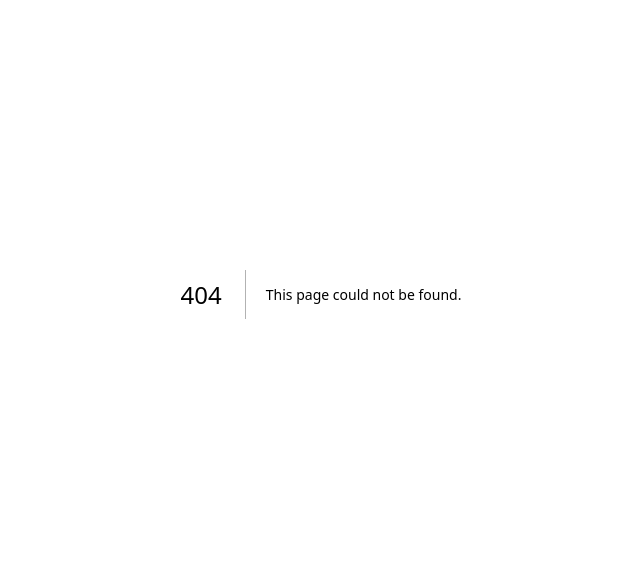
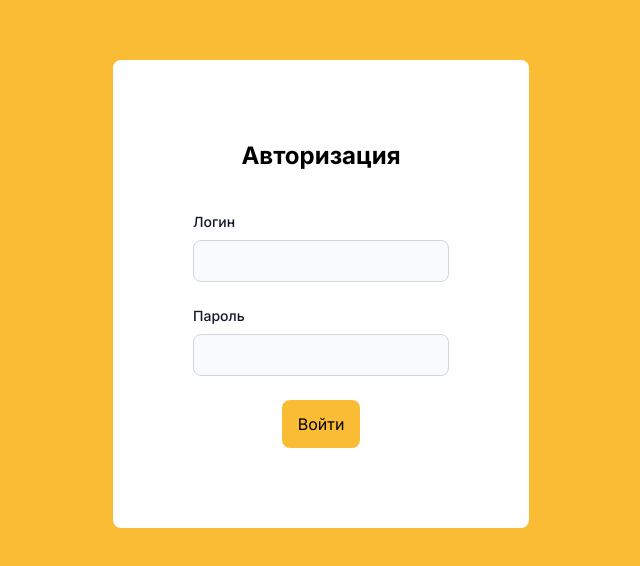
Before and after one commit to lloopy123123543/NextJs, a Next.js app in the folder front/: page /login in a window 1280 px wide. Before the commit this address had no page. Shown: the part 106-672 px from the top of the page, without its empty margins (319-959 px from the left). Built offline with nearby package versions, Linux system fonts and the light colour scheme.

Commit message:
admin panel

```diff
--- a/front/app/admin/page.js
+++ b/front/app/admin/page.js
@@ -1,35 +1,63 @@
 "use client"
-
-import React from 'react'
+import React, { Component, useRef, useState, useEffect } from "react";
 
 const page = () => {
-  return (
-<div className=" grid grid-cols-1 w-full mx-auto ">
-      <input  defaultValue="10000"  type="text"
-        className=" w-screen text-xl text-center text-white bg-Main"></input>
+    const [Order, setOrder] = useState([])
 
-      <div className="grid grid-cols-1 lg:grid-cols-2 h-full ">
-        <div className="flex items-center p-0 justify-centers w-full h-auto max-w-full">
-          <img src='../public/images/cat.jpg' alt="cat" className=" h-full w-full"></img>
+
+    useEffect(() => {
+        fetch('http://localhost:8000/api/orders/check',{
+            method: 'POST',
+            headers: {
+              'Content-Type': 'application/json',
+              'Authorization': 'Bearer ' + localStorage.getItem('token')
+            },
+          })
+          .then(response => response.json())
+          .then(data => {
+            setOrder(data)
+
+          })
+          .catch(error => console.log('Failed: ' + error.message));
+
+
+    }, [])
+
+
+    const delete_order =(id) => {
+        console.log(id)
+        fetch(`http://localhost:8000/api/orders/delete/${id}`,{
+            method: 'delete',
+            headers: {
+              'Content-Type': 'application/json',
+              'Authorization': 'Bearer ' + localStorage.getItem('token')
+            },
+          })
+          .then(response => response.json())
+          .then(data => {
+          })
+          .catch(error => console.log('Failed: ' + error.message));
+
+    }
+
+
+    return(
+        <div className="container mt-10 w-full mx-auto flex  gap-10">
+            {!!Order && Order.map((order) => <div key={order.id} className="bg-Main rounded-lg p-8">
+           <div className="text-xl font-bold">№{order.id}</div>
+                <div className="flex gap-1">Створка 1: <p className="font-bold">{order.stvorka1}</p></div>
+                <div className="flex gap-1">Створка 2: <p className="font-bold">{order.stvorka2}</p></div>
+                <div className="flex gap-1">Створка 3: <p className="font-bold">{order.stvorka3}</p></div>
+                <div className="flex gap-1">Высота: <p className="font-bold">{order.height}</p></div>
+                <div className="flex gap-1">Ширина: <p className="font-bold">{order.weight}</p></div>
+                <div className="flex gap-1">Стеклопакет: <p className="font-bold">{order.steklopacket}</p></div>
+                <div className="flex gap-1">Обратная связь: <p className="font-bold">{order.callback}</p></div>
+                <div className="flex gap-1">Примерная стоимость: <p className="font-bold">{order.cost}</p></div>
+               <button onClick={delete_order(order.id)} className="w-full bg-white mt-3 rounded-xl">Удалить заказ</button>
+            </div>)}
         </div>
-        <div className="  bg-slate-500">vvv</div>
-      </div>
-      <div className="text-xl bg-slate-600 flex items-center justify-center">
-        <a href="#" class="inline-flex items-center px-4 py-2 mr-3 text-sm font-medium text-gray-500 bg-white border border-gray-300 rounded-lg hover:bg-gray-100 hover:text-gray-700 dark:bg-gray-800 dark:border-gray-700 dark:text-gray-400 dark:hover:bg-gray-700 dark:hover:text-white">
-          <svg aria-hidden="true" class="w-5 h-5 mr-2" fill="currentColor" viewBox="0 0 20 20" xmlns="http://www.w3.org/2000/svg"><path fill-rule="evenodd" d="M7.707 14.707a1 1 0 01-1.414 0l-4-4a1 1 0 010-1.414l4-4a1 1 0 011.414 1.414L5.414 9H17a1 1 0 110 2H5.414l2.293 2.293a1 1 0 010 1.414z" clip-rule="evenodd"></path></svg>
-          Previous
-        </a>
-        <a href="#" class="inline-flex items-center px-4 py-2 text-sm font-medium mr-3 text-gray-500 bg-white border border-gray-300 rounded-lg hover:bg-gray-100 hover:text-gray-700 dark:bg-gray-800 dark:border-gray-700 dark:text-gray-400 dark:hover:bg-gray-700 dark:hover:text-white">
+    )
 
-          <svg aria-hidden="true" class="w-6 h-6" fill="currentColor" viewBox="0 0 24 24" xmlns="http://www.w3.org/2000/svg"><path fill-rule="evenodd" d="M14.74 9l-.346 9m-4.788 0L9.26 9m9.968-3.21c.342.052.682.107 1.022.166m-1.022-.165L18.16 19.673a2.25 2.25 0 01-2.244 2.077H8.084a2.25 2.25 0 01-2.244-2.077L4.772 5.79m14.456 0a48.108 48.108 0 00-3.478-.397m-12 .562c.34-.059.68-.114 1.022-.165m0 0a48.11 48.11 0 013.478-.397m7.5 0v-.916c0-1.18-.91-2.164-2.09-2.201a51.964 51.964 0 00-3.32 0c-1.18.037-2.09 1.022-2.09 2.201v.916m7.5 0a48.667 48.667 0 00-7.5 0" clip-rule="evenodd"></path></svg>
-        </a>
-        <a href="#"  class="inline-flex items-center px-4 py-2 text-sm font-medium text-gray-500 bg-white border border-gray-300 rounded-lg hover:bg-gray-100 hover:text-gray-700 dark:bg-gray-800 dark:border-gray-700 dark:text-gray-400 dark:hover:bg-gray-700 dark:hover:text-white">
-          Next
-          <svg aria-hidden="true" class="w-5 h-5 ml-2" fill="currentColor" viewBox="0 0 20 20" xmlns="http://www.w3.org/2000/svg"><path fill-rule="evenodd" d="M12.293 5.293a1 1 0 011.414 0l4 4a1 1 0 010 1.414l-4 4a1 1 0 01-1.414-1.414L14.586 11H3a1 1 0 110-2h11.586l-2.293-2.293a1 1 0 010-1.414z" clip-rule="evenodd"></path></svg>
-        </a>
-      </div>
-    </div>
-  )
 }
 
-export default page
+export default page;
--- /dev/null
+++ b/front/app/login/page.js
@@ -0,0 +1,75 @@
+"use client";
+import React, { Component, useRef, useState, useEffect } from "react";
+import Link from 'next/link'
+
+const page = () => {
+
+  let login_in = useRef();
+  let password_in = useRef();
+
+  function login() {
+    let FormData = {
+      login: login_in.current.value,
+      password: password_in.current.value,
+    };
+
+    fetch("http://localhost:8000/api/users/login", {
+      method: "POST",
+      headers: {
+        "Content-Type": "application/json",
+      },
+      body: JSON.stringify(FormData),
+    })
+      .then((response) => response.json())
+      .then((data) => {
+        localStorage.setItem("token", data.token);
+      })
+      .catch((error) => console.log("Failed: " + error.message));
+  }
+
+  return (
+    <div className="w-screen bg-orange h-screen bg-Main flex items-center justify-center">
+      <div className="mx-auto bg-white rounded-lg px-20 py-20 flex items-center justify-center flex-col">
+        <div className="text-2xl font-bold pb-10">Авторизация</div>
+        <div className="mb-6 w-64">
+          <label
+            for="login"
+            class="block mb-2 text-sm font-medium text-gray-900 dark:text-white"
+          >
+            Логин
+          </label>
+          <input
+            ref={login_in}
+            type="text"
+            id="input_login"
+            class="bg-gray-50 border border-gray-300 text-gray-900 text-sm rounded-lg focus:ring-blue-500 focus:border-blue-500 block w-full p-2.5 dark:bg-gray-700 dark:border-gray-600 dark:placeholder-gray-400 dark:text-white dark:focus:ring-blue-500 dark:focus:border-blue-500"
+          ></input>
+        </div>
+        <div className="mb-6 w-64">
+          <label
+            for="password"
+            class="block mb-2 text-sm font-medium text-gray-900 dark:text-white"
+          >
+            Пароль
+          </label>
+          <input
+            ref={password_in}
+            type="text"
+            id="input_password"
+            class="bg-gray-50 border border-gray-300 text-gray-900 text-sm rounded-lg focus:ring-blue-500 focus:border-blue-500 block w-full p-2.5 dark:bg-gray-700 dark:border-gray-600 dark:placeholder-gray-400 dark:text-white dark:focus:ring-blue-500 dark:focus:border-blue-500"
+          ></input>
+        </div>
+        <Link href="/admin">
+        <button
+
+        onClick={login}
+        className="bg-Main px-4 py-3 rounded-lg hover:bg-slate-600 hover:text-white duration-200"
+      >
+        Войти
+      </button></Link>
+      </div>
+    </div>
+  );
+}
+
+export default page;
--- a/front/app/page.js
+++ b/front/app/page.js
@@ -6,6 +6,7 @@ import Footer from "./Footer.js"
 import Reviews from "./reviews.js"
 export default function Home() {
   return (
+
     <div>
 
       <div className=" w-full text-center sm:text-left mx-auto bg-slate-600">
```
Also changed, not shown: front/app/login/layout.js (renamed from front/app/admin/layout.js), 2 other files (tests, documents, lock files or other folders).
